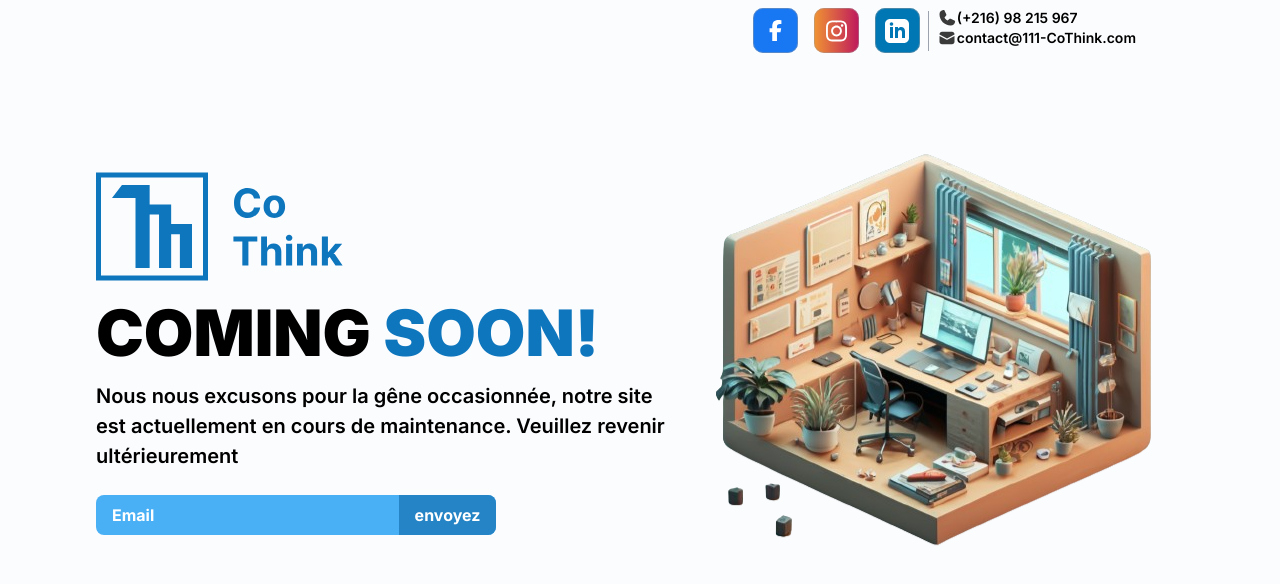
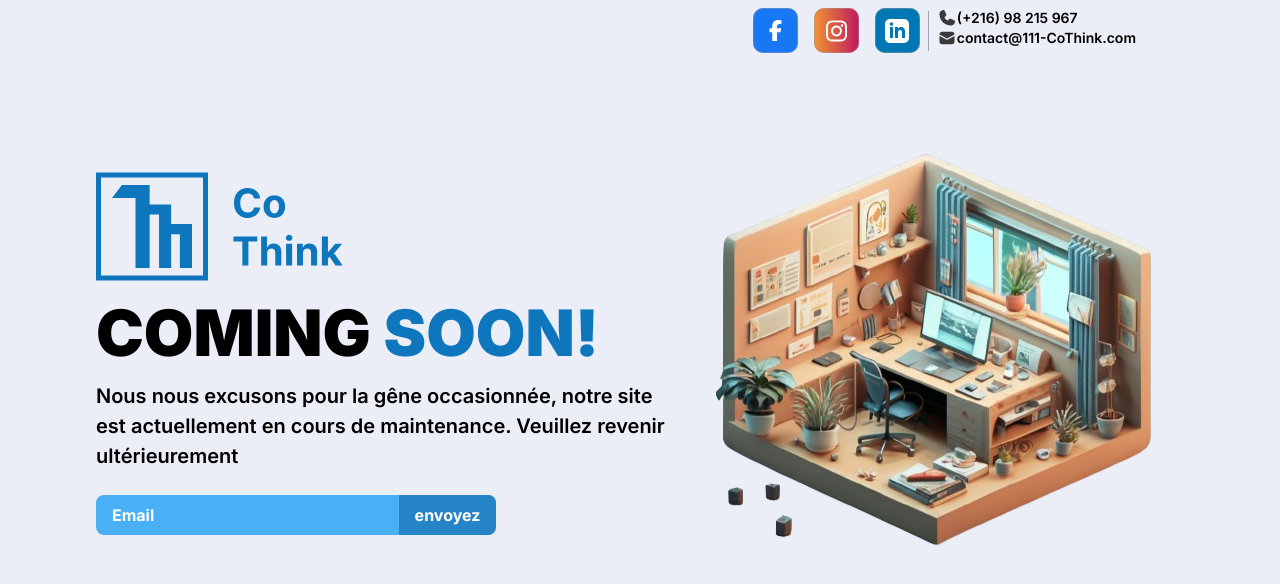
Before and after one commit to 17rayen17/111-cothink-comingsoon, a Next.js app: page / in a window 1280 px wide. Shown: the top 584 px of the page. Built offline with nearby package versions, Linux system fonts and the light colour scheme.

Commit message:
valid email

```diff
--- a/app/globals.css
+++ b/app/globals.css
@@ -12,17 +12,7 @@ body::-webkit-scrollbar {
 }
 
 body {
-  background: rgb(251, 252, 254);
-  /* background: linear-gradient(
-    355deg,
-    rgba(251, 252, 254, 1) 0%,
-    rgba(254, 255, 255, 1) 18%,
-    rgba(255, 255, 255, 1) 32%,
-    rgba(221, 235, 246, 1) 74%,
-    rgba(204, 225, 241, 1) 100%,
-    rgba(152, 196, 227, 1) 100%,
-    rgba(14, 118, 189, 1) 100%
-  ); */
+  background: rgb(235, 238, 247);
 }
 
 .Btn {
--- a/components/Hero.tsx
+++ b/components/Hero.tsx
@@ -8,6 +8,8 @@ const Hero = () => {
 
   const handelForm = async (e: FormEvent<HTMLFormElement>) => {
     e.preventDefault();
+    const emailPattern = /^\w+@[a-zA-Z_]+?\.[a-zA-Z]{2,3}$/ig;
+    if(emailPattern.test(mail)){
       setIsSubmited(true);
       await sendMail({
         from: `${mail}`,
@@ -24,6 +26,11 @@ const Hero = () => {
       });
       setIsSubmited(false);
       setMail('');
+    }else{
+      alert("Veuillez saisir une adresse e-mail valide");
+      setMail('');
+      setIsSubmited(false);
+    }
   };
   return (
     <div>
@@ -44,7 +51,7 @@ const Hero = () => {
       </p>
       <form onSubmit={handelForm} className="w-[90%] md:w-[70%] mt-6 text-white font-bold relative overflow-hidden select-none">
         <input
-          type="text"
+          type="email"
           placeholder="Email"
           value={mail}
           onChange={(e)=>setMail(e.target.value)}
@@ -54,7 +61,7 @@ const Hero = () => {
           type="submit"
           className="bg-[#2584C5] h-full px-4 rounded-e-lg absolute right-0 top-0"
         >
-          {isSubmited ? 'attendez...' : 'envoyez'}
+          {isSubmited ? 'Envoi en cours...' : 'envoyez'}
         </button>
       </form>
     </div>
```
Lines whose indentation alone changed are shown as unchanged.
